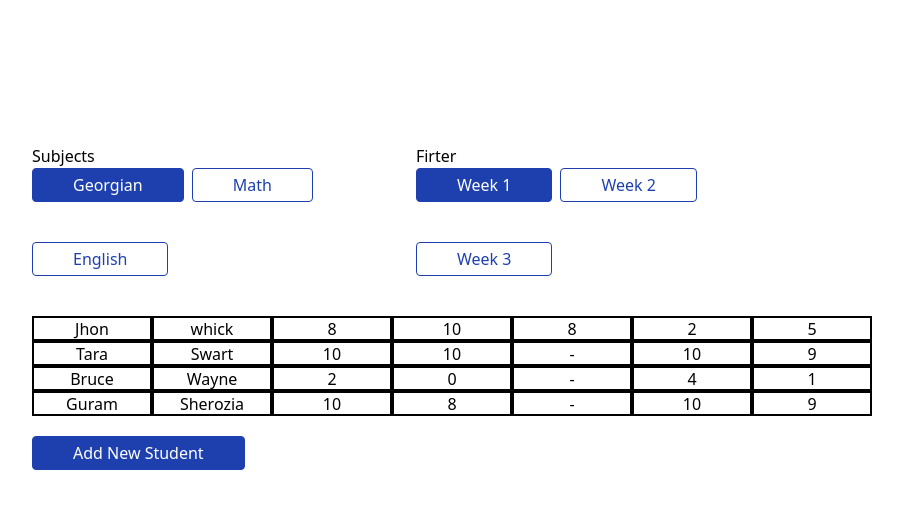
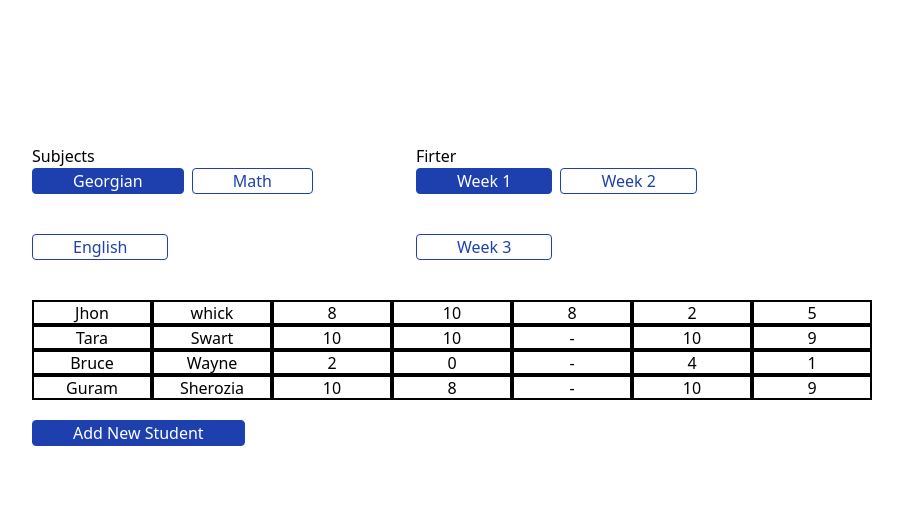
Before and after one commit to MeruKvy/React-School-journal, a React (Create React App) app: page / in a window 1280 px wide. Shown: the top 508 px of the page, without its empty margins (224-1127 px from the left). Built offline with nearby package versions, Linux system fonts and the light colour scheme.

Commit message:
tailwind and scss gub fix

```diff
--- a/package.json
+++ b/package.json
@@ -9,6 +9,8 @@
     "@testing-library/user-event": "^13.5.0",
     "autoprefixer": "^10.4.16",
     "postcss": "^8.4.31",
+    "postcss-extend": "^1.0.5",
+    "postcss-import": "^15.1.0",
     "react": "^18.2.0",
     "react-dom": "^18.2.0",
     "react-router": "^6.20.0",
--- a/postcss.config.js
+++ b/postcss.config.js
@@ -1,6 +1,8 @@
 module.exports = {
-  plugins: {
-    tailwindcss: {},
-    autoprefixer: {},
-  },
-}
+  plugins: [
+    require("postcss-import"),
+    require("postcss-extend"),
+    require("tailwindcss"),
+    require("autoprefixer"),
+  ],
+};
--- a/src/assets/components/Grades/Grades.jsx
+++ b/src/assets/components/Grades/Grades.jsx
@@ -1,21 +1,19 @@
 import React from "react";
-import "./test.scss";
-import { useRef } from "react";
 import { v4 as uuidv4 } from "uuid";
 
 const Grades = ({ subject, index, week }) => {
 
-  const inputRef = useRef(null);
-
 
   return (
     <div>
-      <div className="Student__subject">
+      <div className="flex justify-center mt-4">
         <p>{subject}</p>
       </div>
       <div>
         {week[index].map((grade) => (
-          <button key={uuidv4()} className="plate">{grade}</button>
+          <button key={uuidv4()} className="plate">
+            {grade}
+          </button>
         ))}
       </div>
     </div>
--- a/src/assets/components/Grades/test.scss
+++ /dev/null
@@ -1,7 +0,0 @@
-@import "tailwindcss/base";
-@import "tailwindcss/components";
-@import "tailwindcss/utilities";
-
-.Student__subject {
-  @apply flex justify-center mt-4;
-}
--- a/src/assets/components/Modal/modal.scss
+++ b/src/assets/components/Modal/modal.scss
@@ -20,7 +20,3 @@ form {
     }
     @apply flex flex-col w-80 items-center border-2  border-solid border-[black] absolute -translate-x-2/4 -translate-y-3/4 left-2/4 top-2/4;
 }
-
-.app-display {
-  display: none;
-}
--- a/src/assets/components/Person/Person.jsx
+++ b/src/assets/components/Person/Person.jsx
@@ -1,7 +1,7 @@
 import { React, useState, useRef } from "react";
 import { v4 as uuidv4 } from "uuid";
 import { Link } from "react-router-dom";
-import "./person.scss";
+
 const Person = ({ name, lastName, grades, id, subjectIndex, weekIndex }) => {
   const [editingScoreIndex, setEditingScoreIndex] = useState(-1);
   const [newScore, setNewScore] = useState("");
@@ -19,13 +19,13 @@ const Person = ({ name, lastName, grades, id, subjectIndex, weekIndex }) => {
 
   return (
     <div className="person-container">
-      <div className="student-names">
-        <Link to={`${id}`} className="plate link">
+      <div className="flex" >
+        <Link to={`${id}`} className="hover:border hover:bg-blue-800 hover:text-[white] hover:border-solid hover:border-[gray] plate">
           {name}
-        </Link>
+        </Link >
         <p className="plate">{lastName}</p>
       </div>
-      <div className="person-container__student-grades">
+      <div className="flex">
         {grades[subjectIndex][weekIndex].map((grade, index) => (
           <button
             key={uuidv4()}
@@ -37,12 +37,12 @@ const Person = ({ name, lastName, grades, id, subjectIndex, weekIndex }) => {
           >
             {editingScoreIndex === index ? (
               <input
+                className="w-6 bg-transparent border-2 border-transparent focus:outline-none outline-none focus:ring-0"
                 value={newScore}
                 onChange={(e) => {
                   setNewScore(e.target.value);
                   focusInput(index);
                 }}
-                className="person-container__student-grades__input"
                 ref={inputRef}
                 onKeyDown={(e) => {
                   if (e.key === "Enter") {
--- a/src/assets/components/Person/person.scss
+++ /dev/null
@@ -1,16 +0,0 @@
-@import "tailwindcss/base";
-@import "tailwindcss/components";
-@import "tailwindcss/utilities";
-
-.person-container {
-  &__student-grades {
-    &__input {
-      @apply w-6 bg-transparent border-2 border-transparent focus:outline-none outline-none focus:ring-0;
-    }
-    @apply flex;
-  }
-}
-
-.link:hover {
-  @apply border bg-blue-800 text-[white] border-solid border-[gray];
-}
--- a/src/assets/pages/Main/MainPage.jsx
+++ b/src/assets/pages/Main/MainPage.jsx
@@ -6,7 +6,7 @@ import { useMyContext } from "../../hooks/myContext";
 import "./mainPage.scss"
 
 const MainPage = () => {
-  const { students, setStudents } = useMyContext();
+  const { students } = useMyContext();
   const [subjectIndex, setSubjectIndex] = useState(0);
   const [weekIndex, setWeekIndex] = useState(0);
   const [toggle, setToggle] = useState(false);
--- a/src/assets/pages/Main/mainPage.scss
+++ b/src/assets/pages/Main/mainPage.scss
@@ -3,45 +3,64 @@
 @import "tailwindcss/utilities";
 
 .Main {
-  @apply flex justify-center;
-
+  display: flex;
+  justify-content: center;
 }
 
 .content-spacer {
-  @apply w-3/5 mt-36;
+  width: 60%;
+  margin-top: 9rem;
 }
 
 .sort-container,
 .student-container,
 .person-container {
-  @apply flex justify-between w-full;
+  display: flex;
+  justify-content: space-between;
+  width: 100%;
 }
 
 .plate {
-  @apply w-[120px] h-[25px] flex justify-center items-center border-2 border-solid border-[black];
-
+  display: flex;
+  justify-content: center;
+  align-items: center;
+  border-width: 2px;
+  border-style: solid;
+  width: 120px;
+  height: 25px;
+  border-color: black;
 }
 
 .student-names {
-  @apply flex
+  display: flex;
 }
 
-.student-container{
-  @apply mb-5 w-[100px] flex flex-wrap flex-col;
+.student-container {
+  display: flex;
+  margin-bottom: 1.25rem;
+  flex-wrap: wrap;
+  width: 100px;
 }
 
 .btn {
-  @apply rounded border border-solid border-blue-800  px-10 py-1;
+  padding-left: 2.5rem;
+  padding-right: 2.5rem;
+  border-radius: 0.25rem;
+  border-width: 1px;
+  border-color: #1e40af;
+  border-style: solid;
   &__active {
-    @apply text-[white] bg-blue-800;
+    color: white;
+    background-color: #1e40af;
   }
   &__normal {
-    @apply text-blue-800;
+    color: #1e40af;
   }
 }
 
 .row {
   button {
-    @apply mr-2 mb-10;
+    margin-right: 0.5rem;
+    margin-bottom: 2.5rem;
   }
 }
--- a/src/assets/pages/StudentProfile/StudentProfile.jsx
+++ b/src/assets/pages/StudentProfile/StudentProfile.jsx
@@ -1,17 +1,13 @@
-import React, { useEffect, useState, useRef } from "react";
-
-import "./studentProfile.scss";
+import React, { useEffect, useState } from "react";
 import { useParams } from "react-router";
 import { useMyContext } from "../../hooks/myContext";
 import { Grades } from "../../components";
 const StudentProfile = () => {
   const { id } = useParams();
-  const { students, setStudents } = useMyContext();
+  const { students } = useMyContext();
   const [chosenStudent, setChosenStudent] = useState({
     name: "Couldn't find chosen student. ;/",
   });
-
-
 
   const getStudent = (identifier) => {
     const filteredStudent = students.filter(
@@ -23,17 +19,17 @@ const StudentProfile = () => {
 
   useEffect(() => {
     getStudent(id);
-  }, []);
+  });
 
   return (
-    <div className="studentProfile">
+    <div className="flex justify-center items-center h-[100vh]">
       <div className="studentProfile__person">
-        <h1 className="studentProfile__person__name">
+        <h1 className="text-5xl border border-2 border-black rounded w-fit">
           {chosenStudent.name} {chosenStudent.lastName}{" "}
         </h1>
         <div className="studentProfile__person__grades">
           {chosenStudent.grades?.map((week, index) => (
-            <div className="studentProfile__person__grades__week">
+            <div className="border-2 border-solid border-black rounded mb-1 flex">
               <h1>Week {index + 1}</h1>
               <Grades
                 subject={"Georgian"}
--- a/src/assets/pages/StudentProfile/studentProfile.scss
+++ /dev/null
@@ -1,14 +0,0 @@
-@import "tailwindcss/base";
-@import "tailwindcss/components";
-@import "tailwindcss/utilities";
-
-.studentProfile {
-  &__person__name {
-    @apply text-5xl border border-2 border-black rounded w-fit;
-
-  }
-  &__person__grades__week {
-    @apply border-2 border-solid border-black rounded mb-1 flex;
-  }
-  @apply flex justify-center items-center h-[100vh];
-}
--- a/tailwind.config.js
+++ b/tailwind.config.js
@@ -1,13 +1,16 @@
 /** @type {import('tailwindcss').Config} */
 module.exports = {
+  experimental: {
+    applyComplexClasses: true,
+  },
   content: [
     "./src/App.js",
     "./src/assets/components/Grades/test.scss",
-    "./src/assets/components/Modal/modal.scss",
-    "./src/assets/components/Person/person.scss",
+    "./src/assets/components/Modal/modal.css",
+    "./src/assets/components/Person/Person.jsx",
     "./src/assets/pages/ErrorPage/errorPage.scss",
-    "./src/assets/pages/Main/mainPage.scss",
-    "./src/assets/pages/StudentProfile/studentProfile.scss",
+    "./src/assets/pages/Main/MainPage.scss",
+    "./src/assets/pages/StudentProfile/StudentProfile.jsx",
   ],
   theme: {
     extend: {},
```
Also changed, not shown: 1 other file (tests, documents, lock files or other folders).
